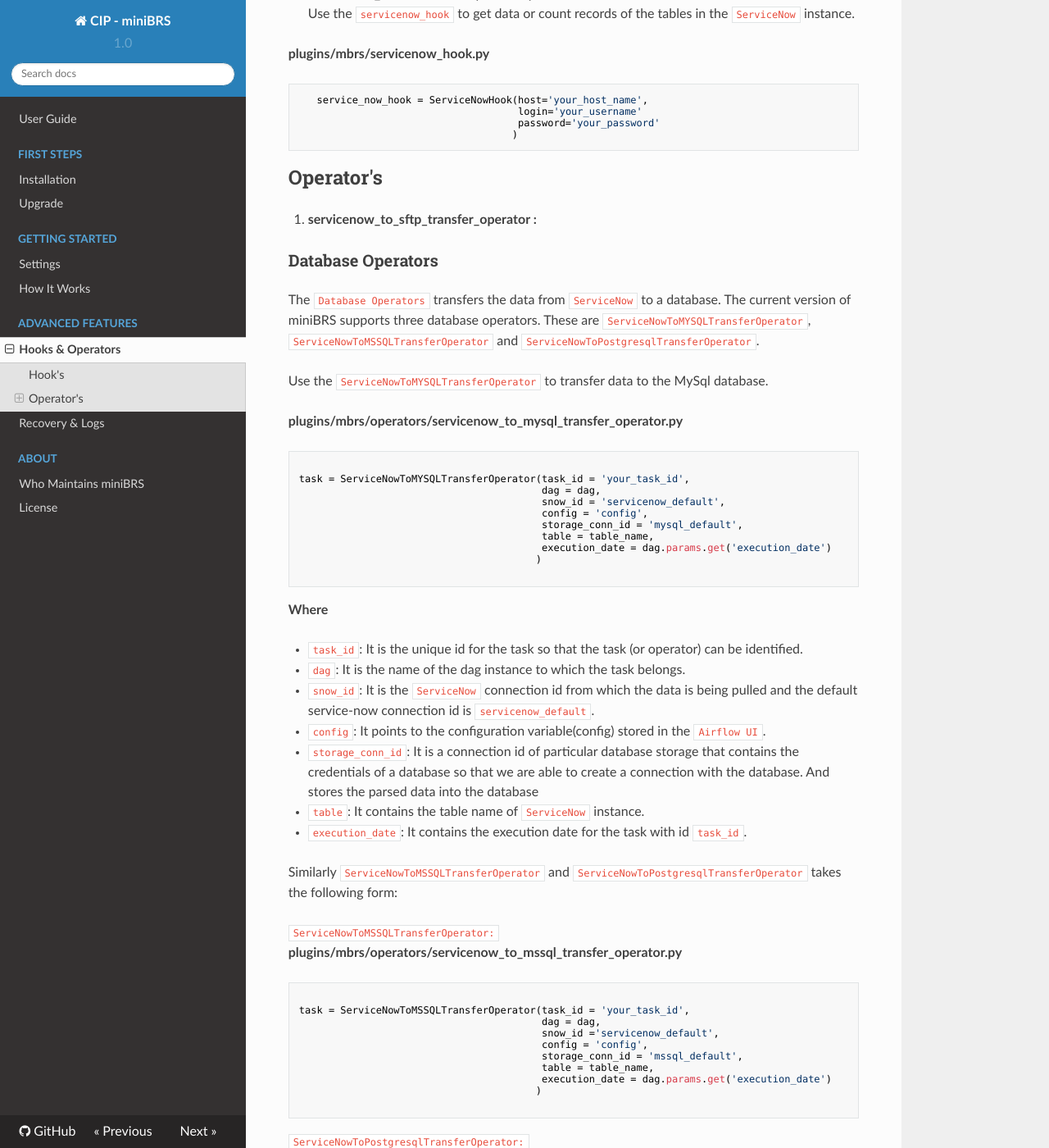
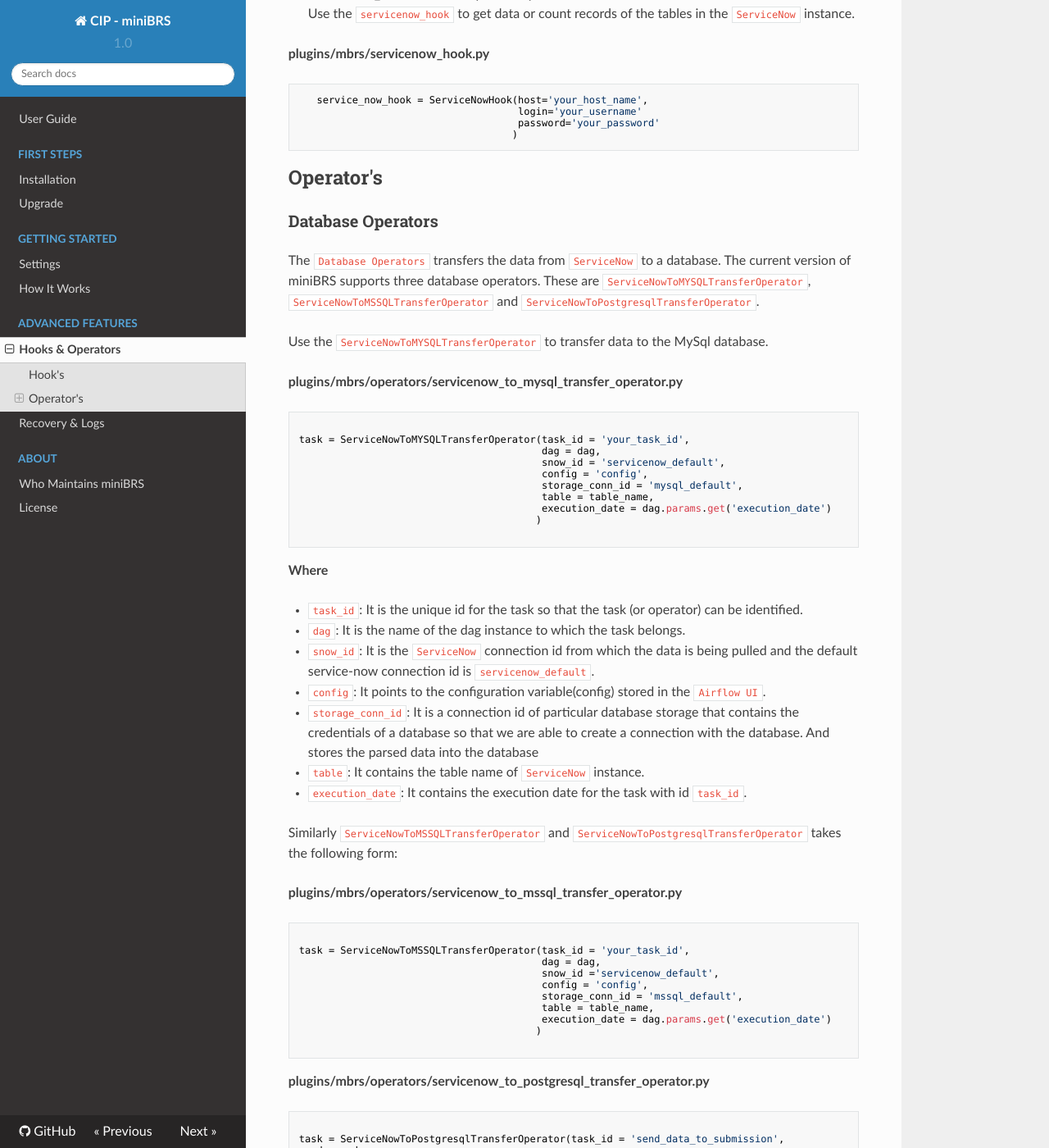
Before and after one commit to shahbaz-ali/miniBRS, an MkDocs documentation site: the page built from docs/hooks_and_operators.md, in a window 1280 px wide and 1400 px high, scrolled down 477 px. Shown: the whole window at 82% size. Built offline with MkDocs 1.6.1, drawn with Linux system fonts in a browser that asks for light colours; nearby versions of some CDN libraries; some of the changed text lies outside the part shown.

Commit message:
Update hooks_and_operators.md

````diff
--- a/docs/hooks_and_operators.md
+++ b/docs/hooks_and_operators.md
@@ -20,7 +20,6 @@ of pipelines, centralized in the metadata database. miniBRS provides definition
 
 ## Operator's
 
-1. **servicenow_to_sftp_transfer_operator :**
 ### Database Operators
 The `Database Operators` transfers the data from `ServiceNow` to a database. The current version of miniBRS supports three database operators. These are `ServiceNowToMYSQLTransferOperator`, `ServiceNowToMSSQLTransferOperator` and `ServiceNowToPostgresqlTransferOperator`.
 
@@ -52,8 +51,6 @@ task = ServiceNowToMYSQLTransferOperator(task_id = 'your_task_id',
 
 Similarly `ServiceNowToMSSQLTransferOperator`  and `ServiceNowToPostgresqlTransferOperator` takes the following form:
 
-
-`ServiceNowToMSSQLTransferOperator:`
 **plugins/mbrs/operators/servicenow_to_mssql_transfer_operator.py**
 ```
 
@@ -68,7 +65,6 @@ task = ServiceNowToMSSQLTransferOperator(task_id = 'your_task_id',
 
 ```
 
-`ServiceNowToPostgresqlTransferOperator:`
 **plugins/mbrs/operators/servicenow_to_postgresql_transfer_operator.py**
 ```
 
````
Also changed, not shown: other parts of docs/hooks_and_operators.md (+0 -1 lines).
